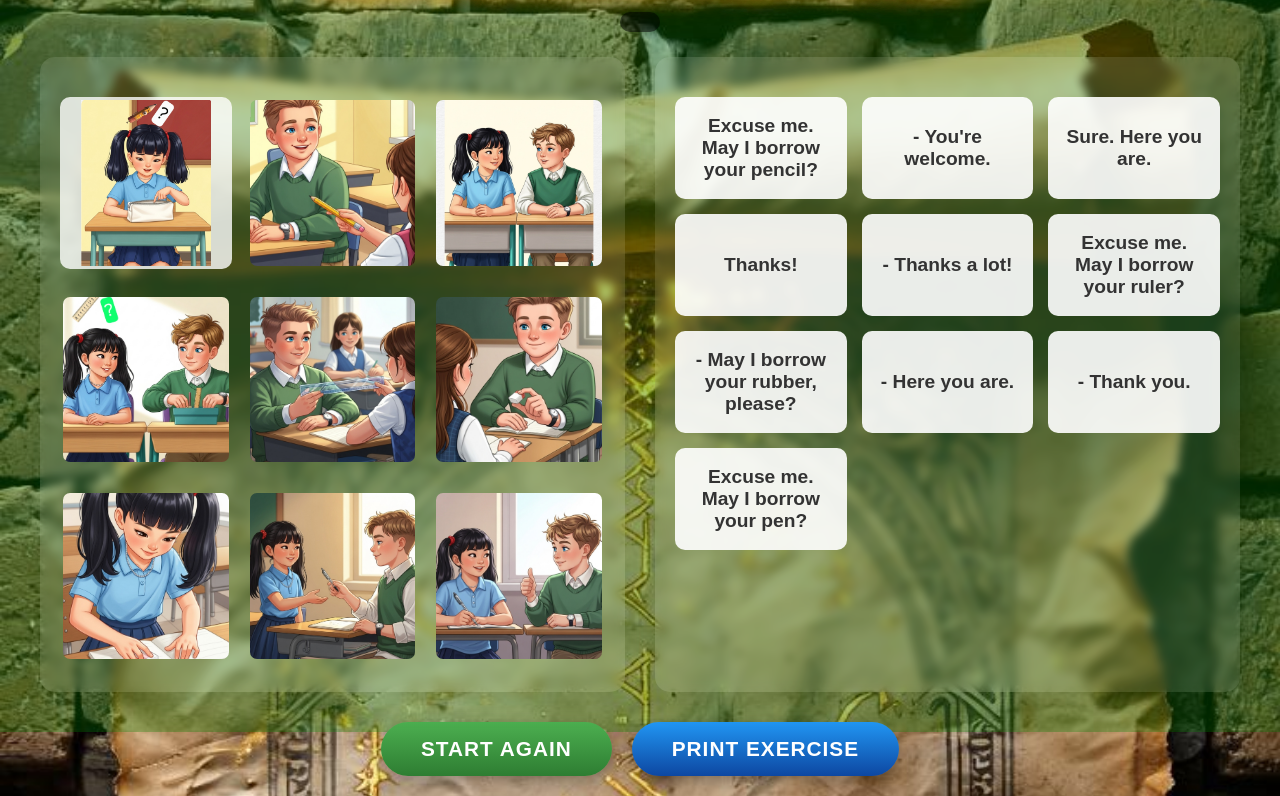
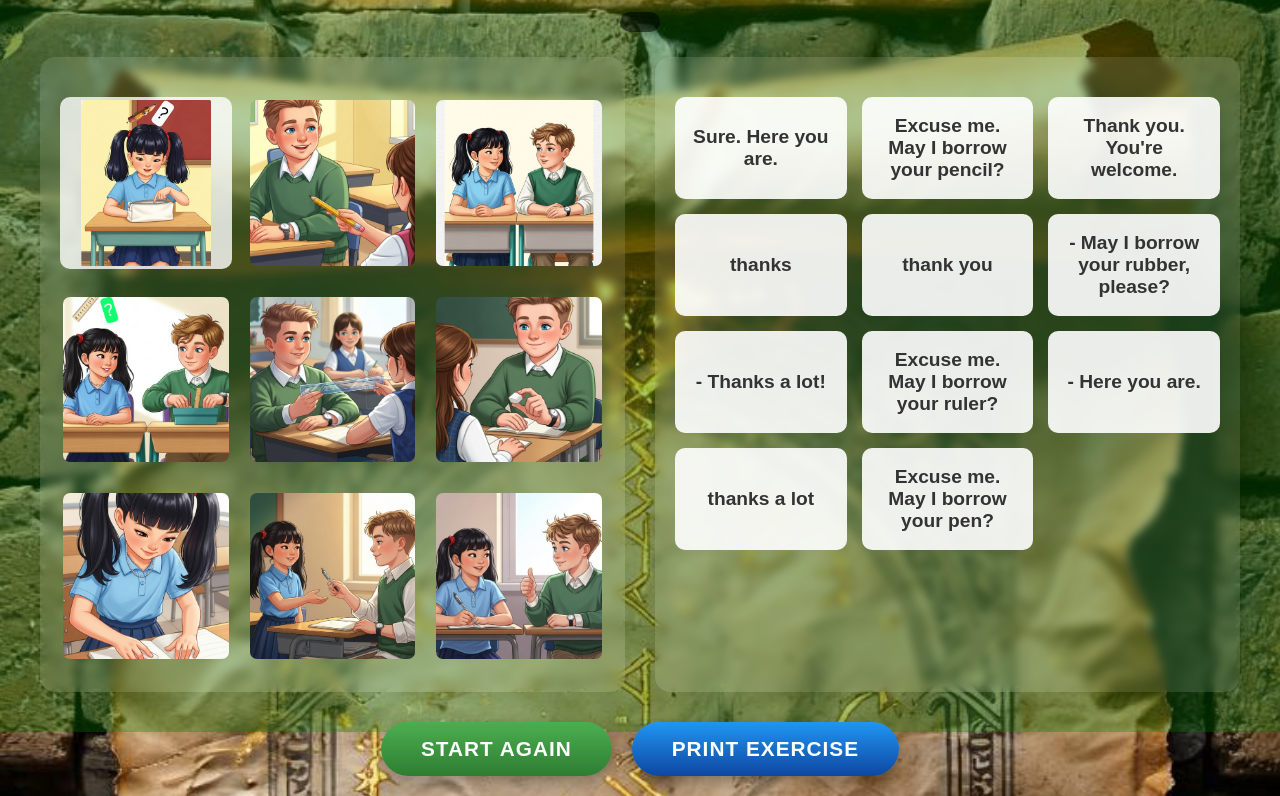
Before and after one commit to KseniaFi/school-supplies-part-2-, a plain HTML site: page matching task.html in a window 1280 px wide. Shown: the part 68-864 px from the top of the page. Drawn offline with Linux system fonts and the light colour scheme; files whose address does not match are found by name.

Commit message:
Update matching task.html

```diff
--- a/matching task.html
+++ b/matching task.html
@@ -377,7 +377,7 @@
                 },
                 {
                     image: 'videos/Screenshot_20251003_123136_Samsung Internet.jpg',
-                    phrases: ['- Thank you.', '- You\'re welcome.']
+                    phrases: ['thank you', 'thanks a lot', 'thanks']
                 },
                 {
                     image: 'videos/Screenshot_20251003_141209_Samsung Internet.jpg',
@@ -393,7 +393,7 @@
                 },
                 {
                     image: 'videos/Screenshot_20251003_141233_Samsung Internet.jpg',
-                    phrases: ['Thanks!']
+                    phrases: ['thank you', 'thanks a lot', 'thanks']
                 },
                 {
                     image: 'videos/Screenshot_20251003_141239_Samsung Internet.jpg',
@@ -401,7 +401,7 @@
                 },
                 {
                     image: 'videos/Screenshot_20251003_123407_Samsung Internet.jpg',
-                    phrases: ['Sure. Here you are.']
+                    phrases: ['Thank you. You\'re welcome.']
                 }
             ];
 
```
